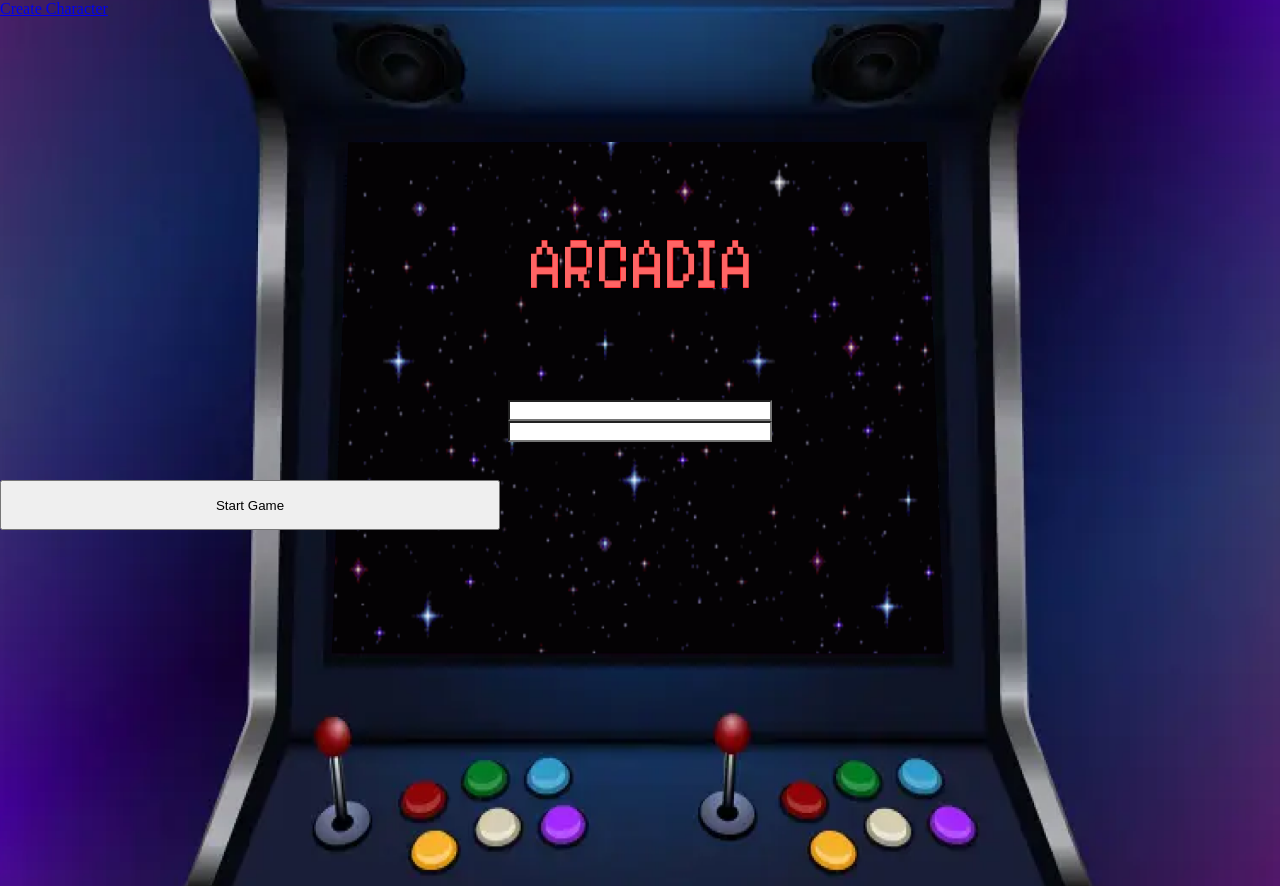
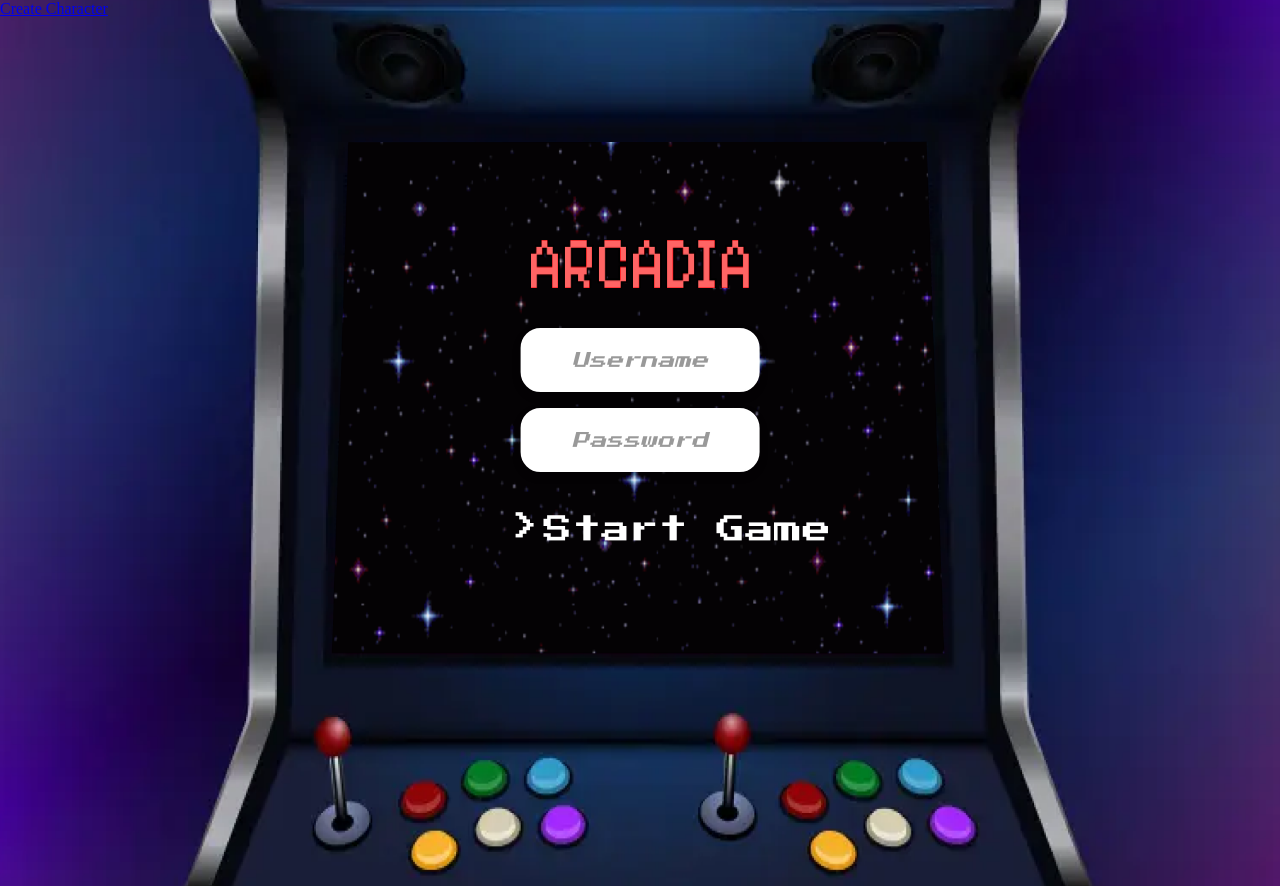
Before and after one commit to Dracu0/ESTG-ESII-Arcadia, a plain HTML site: page src-website/pages/Arcadia.html in a window 1280 px wide. Shown: the top 886 px of the page. Drawn offline with Linux system fonts and the light colour scheme.

Commit message:
Login page
Placeholders Implementadas:
-> Textboxes
-> Botoes
Criação do CSS e JavaScript

```diff
--- a/src-website/pages/Arcadia.html
+++ b/src-website/pages/Arcadia.html
@@ -6,17 +6,26 @@
         <title>Arcadia</title>
         <meta name="description" content="">
         <meta name="viewport" content="width=device-width, initial-scale=1">
+        <link href="https://fonts.googleapis.com/css2?family=Press+Start+2P&display=swap" rel="stylesheet">
         <link rel="stylesheet" type="text/css" href="../resources/css/Arcadia.css">
+        <script src="../resources/js/Arcadia.js" defer></script>
     </head>
     <body style="margin: 0;">
-        <img src="../resources/images/Geral/BG.png" style="width:100%; height:130% ; position: absolute; left: 0%; z-index: -1;">
-        <img src="../resources/images/Geral/stars.gif" style="width:50%; height:70% ; position: absolute; top: 17%; left: 25%; z-index: -2;">
-        <img src="../resources/images/Geral/ARCADIA 1.gif" style="width:17%; height: 6% ; position: absolute; left: 41.5%; top: 30%;">
-        <form style="position: absolute; top: 50%; height: 100%; width: 100%;">
-            <div><input name="Username" class="textbox"></div>
-            <div><input name="Password" class="textbox"></div>
-            <div style="justify-self: center; position:absolute ; top: 10%; height: 50px; width:500px;"><button style="height: 100%;width: 100%;">Start Game</button></div>
+        <img src="../resources/images/Geral/ARCADIA 1.gif" class="arcadia-gif">
+            <!-- Background image -->
+        <img src="../resources/images/Geral/BG.png" class="background-image">
+            <!-- Stars gif -->
+        <img src="../resources/images/Geral/stars.gif" class="stars-gif">
+            <!-- Search bar container -->
+
+        </div>
+        <form class="login">
+            <div><input name="Username" type="text" class="textbox" placeholder="Username"></div>
+            <div><input name="Password" type="password" class="textbox" style="top: 35%;" placeholder="Password"></div>
+            <div class="buttonArea"><button>Start Game</button></div>
+            <div class="moving-div">></div>
         </form>
         <div ><a href="https://www.w3schools.com/">Create Character</a></div>
+
     </body>
 </html>
--- a/src-website/resources/css/Arcadia.css
+++ b/src-website/resources/css/Arcadia.css
@@ -2,19 +2,117 @@ body::-webkit-scrollbar {
     display: none;
   }
 
-.a{
+.arcadia-gif {
+    width:17%;
+    height: 6%;
     position: absolute;
-    font-size: 200%;
-    color: black;
+    left: 41.5%;
+    top: 30%;
 }
 
-.textbox{
+/* Background image styles */
+.background-image {
+    width: 100%;
+    height: 130%;
+    position: absolute;
+    left: 0;
+    z-index: -1;
+}
+
+/* Stars gif styles */
+.stars-gif {
+    width: 50%;
+    height: 70%;
+    position: absolute;
+    top: 17%;
+    left: 25%;
+    z-index: -2;
+}
+
+.login {
+  position: absolute;
+  top: 20%;
+  height: 100%;
+  width: 100%;
+}
+
+.buttonArea {
+  justify-self: center;
+  position:absolute;
+  top: 43%;
+  left: 42%;
+  height: 50px;
+}
+
+.buttonArea button {
+  height: 100%;
+  width: 100%;
+  font-size: 180%;
+  font-family: 'Press Start 2P', cursive;
+  color: #ffffff;
+  background: none;
+  border: 0;
+}
+
+.buttonArea button:hover {
+  height: 100%;
+  width: 100%;
+  font-size: 180%;
+  font-family: 'Press Start 2P', cursive;
+  color: #4418bb;
+  background: none;
+  border: 0;
+}
+
+.buttonArea:hover + .moving-div {
+  animation-play-state: running; /* Start animation on hover */
+}
+
+.moving-div {
+  width: 25px;
+  top: 44%;
+  left: 40%;
+  font-size: 180%;
+  font-family: 'Press Start 2P', cursive;
+  color: #ffffff;
   position: relative;
-  align-items: center;
-  justify-self: center;
-  display: flex;
-  top: 50%;
-  height: 20%;
-  width: 20%;
-  background-color: white;
+  animation: pisca 1.5s linear infinite; /* Circular motion */
+  animation-play-state: paused; /* Initially paused */
 }
+
+@keyframes pisca {
+  0% {
+    transform: translate(0, 0);
+  }
+  50% {
+    transform: translate(50%, 0);
+  }
+  100% {
+    transform: translate(0, 0);
+  }
+
+}
+
+/* Search bar styles */
+.textbox {
+    font-family: 'Press Start 2P', cursive;
+    position: absolute;
+    top: 25%;
+    left: 50%;
+    transform: translate(-50%, -50%);
+    width: 16%;
+    height: 60px;
+    border: 2px solid #fff;
+    border-radius: 20px;
+    background-color: rgb(255, 255, 255);
+    box-shadow: 0 4px 8px rgba(0, 0, 0, 0.2);
+    padding: 0 15px;
+    text-align: center;
+    font-size: 17px;
+    outline: none;
+}
+
+.textbox::placeholder {
+    color: #999;
+    font-style: italic;
+}
--- /dev/null
+++ b/src-website/resources/js/Arcadia.js
@@ -0,0 +1,10 @@
+const buttonArea = document.querySelector('.buttonArea');
+const movingDiv = document.querySelector('.moving-div');
+
+buttonArea.addEventListener('mouseenter', () => {
+  movingDiv.style.animation = 'circular-loop 1.5s linear infinite';
+});
+
+buttonArea.addEventListener('mouseleave', () => {
+  movingDiv.style.animation = 'none'; // Reset animation
+});
```
